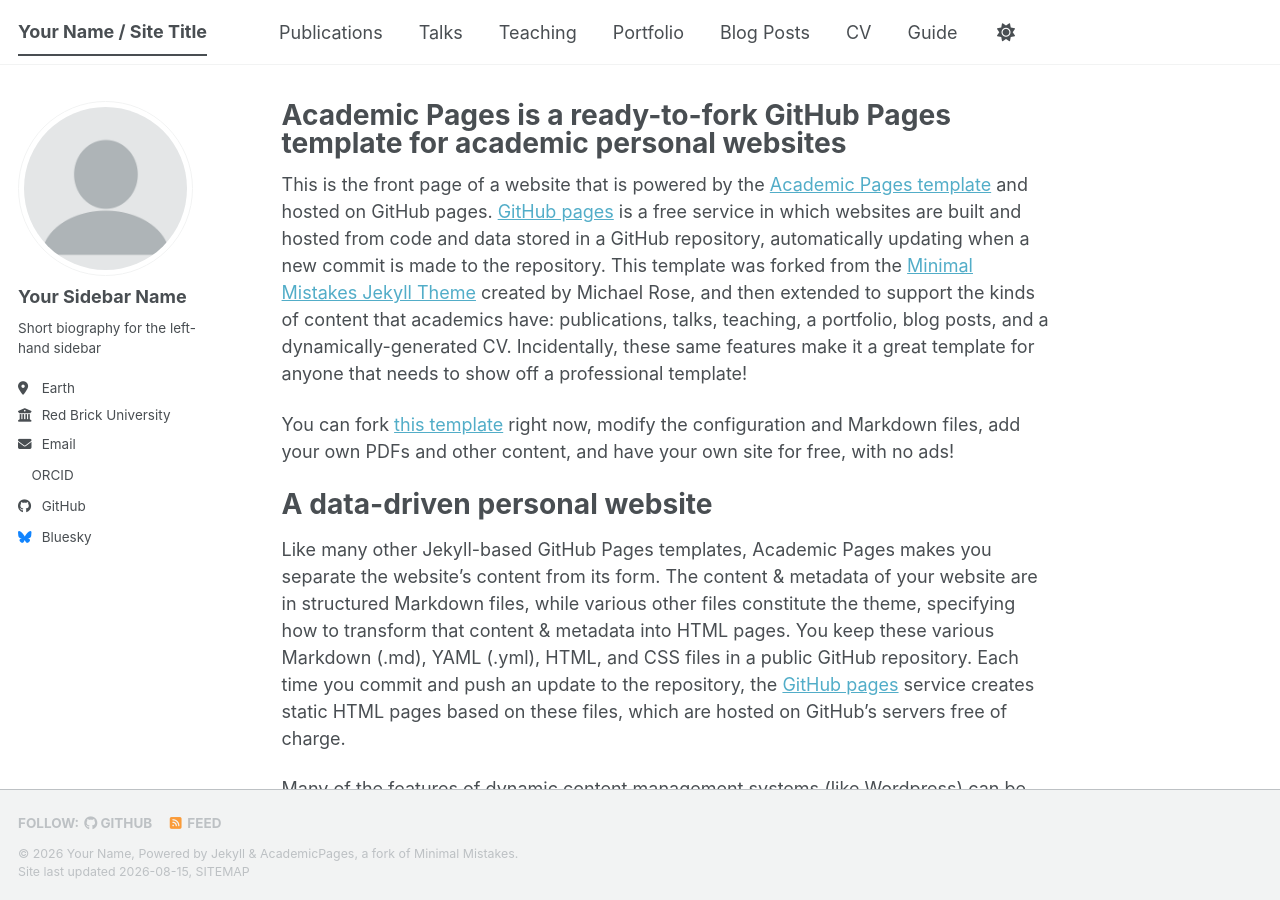
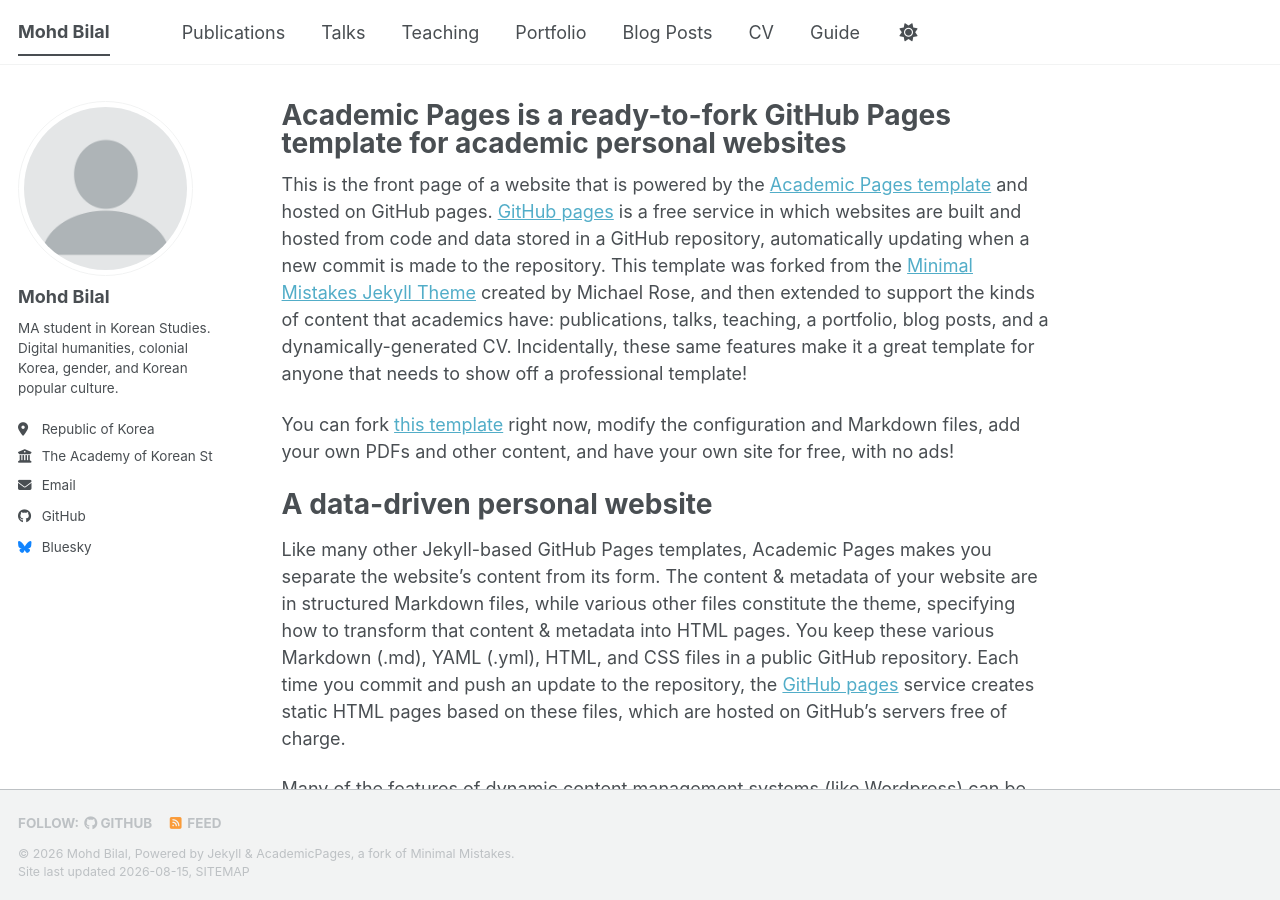
Before and after one commit to mohdbilalDH/mohdbilalDH.github.io, a Jekyll site: the page built from _pages/about.md, in a window 1280 px wide and 900 px high. Built offline with Jekyll 4.4.1, drawn with Linux system fonts in a browser that asks for light colours; a style sheet for code colours, icons or effects is not loaded.

Commit message:
Set site identity
Name, affiliation (The Academy of Korean Studies), bio, contact
email and site description. ORCID left as a note pending registration.

```diff
--- a/_config.yml
+++ b/_config.yml
@@ -9,10 +9,10 @@
 # Basic Site Settings
 locale                   : "en-US"
 site_theme               : "default" # The available themes options are "default", "air", "sunrise", "mint", "dirt" and "contrast"
-title                    : "Your Name / Site Title"
+title                    : "Mohd Bilal"
 title_separator          : "-"
-name                     : &name "Your Name"
-description              : &description "Your Name's academic portfolio"   # Update this with a general description of your site, this is the default if not overridden by a page
+name                     : &name "Mohd Bilal"
+description              : &description "Korean Studies researcher at The Academy of Korean Studies. Digital humanities, colonial Korea, gender, and Korean popular culture."   # Update this with a general description of your site, this is the default if not overridden by a page
 url                      : "https://mohdbilaldh.github.io"
                                                            # or if you already have some other page hosted on Github then use "https://[your GitHub username].github.io/[Your Repo Name]"
 baseurl                  : "" # the subpath of your site, e.g. "/blog"
@@ -24,13 +24,13 @@
 author:
   # Biographic information
   avatar           : "profile.png"
-  name             : "Your Sidebar Name"
+  name             : "Mohd Bilal"
   pronouns         : # example: "she/her"
-  bio              : "Short biography for the left-hand sidebar"
-  location         : "Earth"
-  employer         : "Red Brick University"
+  bio              : "MA student in Korean Studies. Digital humanities, colonial Korea, gender, and Korean popular culture."
+  location         : "Republic of Korea"
+  employer         : "The Academy of Korean Studies"
   uri              : # URL
-  email            : "none@example.org"
+  email            : "mohdbilalkhan2017@gmail.com"
 
   # Academic websites
   academia         : # URL
@@ -38,7 +38,7 @@
   googlescholar    : # URL - add yours
   inspire-hep      : # URL
   impactstory      : # URL
-  orcid            : "https://orcid.org/yourorcidurl"
+  orcid            : # add after registering at https://orcid.org
   semantic         : # URL
   ssrn             : # URL
   pubmed           : # URL
```
